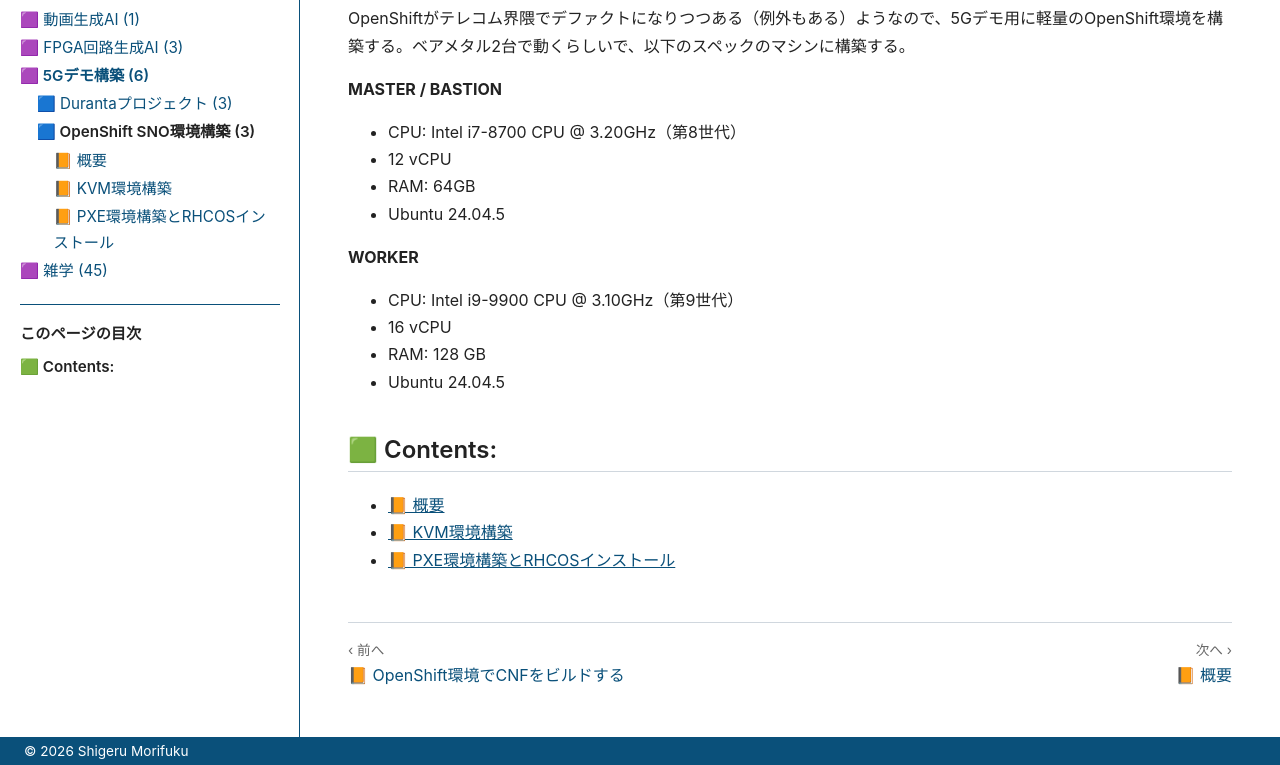
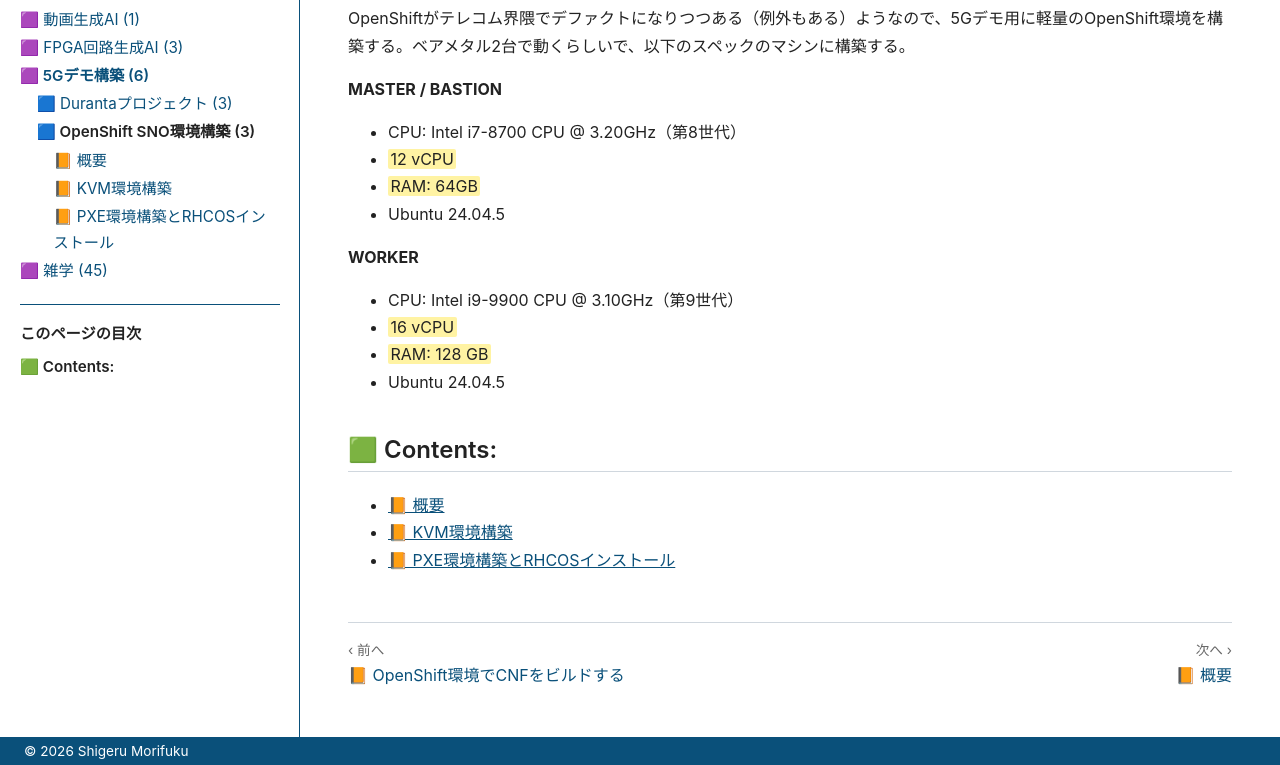
Before and after one commit to morifuku/Wiki, a plain HTML site: page docs/5Gデモ構築/OpenShift環境構築/index.html in a window 1280 px wide. Shown: the part 182-947 px from the top of the page. Drawn offline with Linux system fonts and the light colour scheme.

Commit message:
update from pc25

```diff
--- a/docs/5Gデモ構築/OpenShift環境構築/index.html
+++ b/docs/5Gデモ構築/OpenShift環境構築/index.html
@@ -93,15 +93,15 @@
 <p><strong>MASTER / BASTION</strong></p>
 <ul class="simple">
 <li><p>CPU: Intel i7-8700 CPU &#64; 3.20GHz（第8世代）</p></li>
-<li><p>12 vCPU</p></li>
-<li><p>RAM: 64GB</p></li>
+<li><p><mark>12 vCPU</mark></p></li>
+<li><p><mark>RAM: 64GB</mark></p></li>
 <li><p>Ubuntu 24.04.5</p></li>
 </ul>
 <p><strong>WORKER</strong></p>
 <ul class="simple">
 <li><p>CPU: Intel i9-9900 CPU &#64; 3.10GHz（第9世代）</p></li>
-<li><p>16 vCPU</p></li>
-<li><p>RAM: 128 GB</p></li>
+<li><p><mark>16 vCPU</mark></p></li>
+<li><p><mark>RAM: 128 GB</mark></p></li>
 <li><p>Ubuntu 24.04.5</p></li>
 </ul>
 <section id="contents">
```
Also changed, not shown: docs/5Gデモ構築/OpenShift環境構築/00 📙 概要.html (+2 -2 lines).
